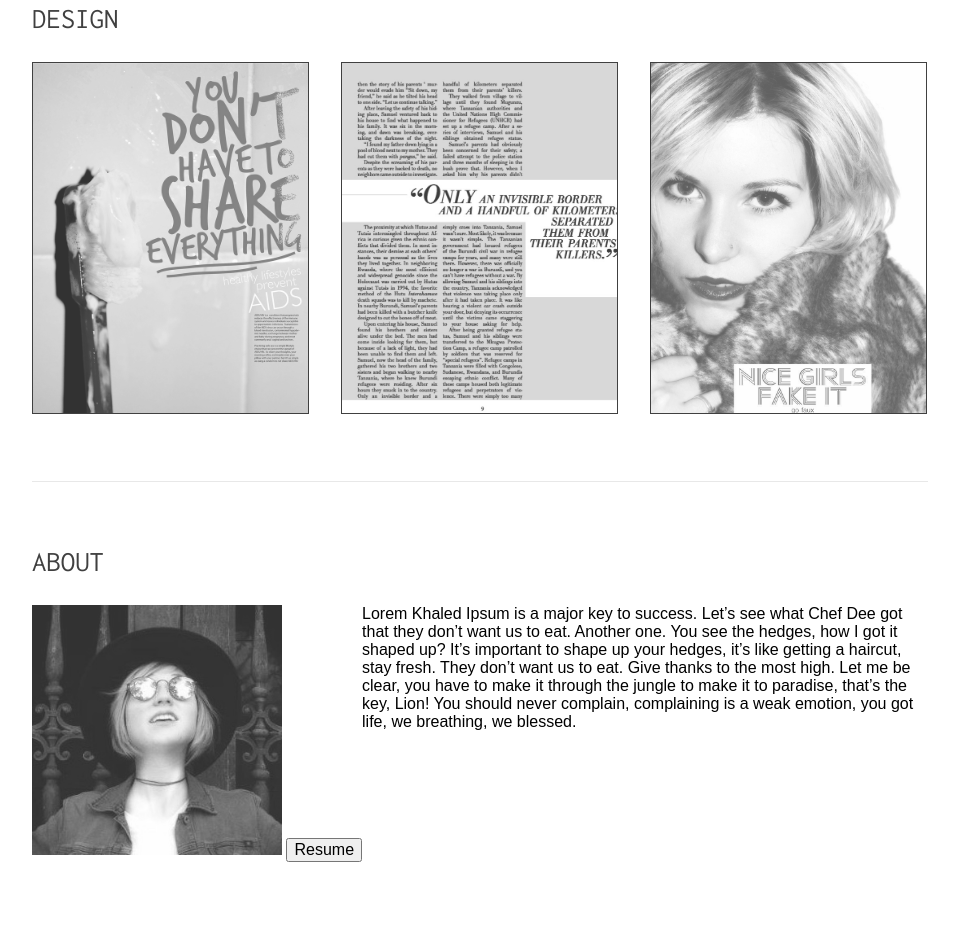
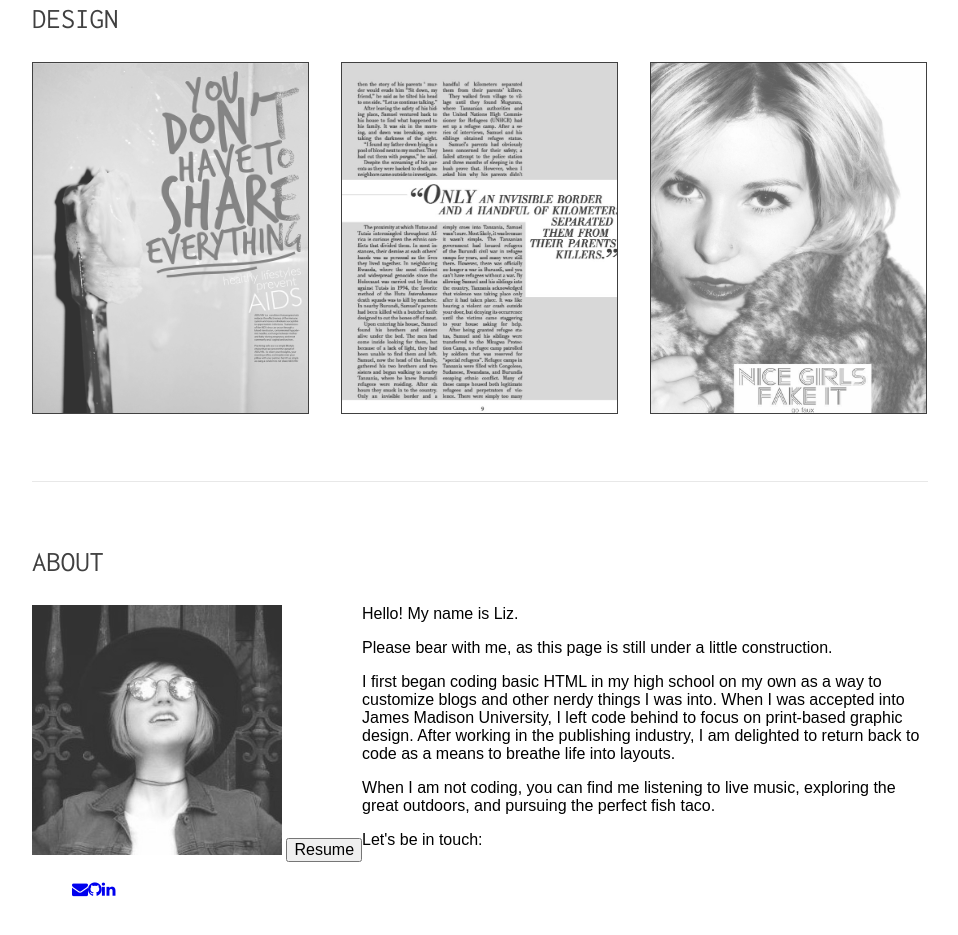
Before and after one commit to swainea/portfolio, a plain HTML site: page index.html in a window 1280 px wide. Shown: the part 2111-3046 px from the top of the page, without its empty margins (160-1118 px from the left). Before the commit the page ends 2973 px from the top, so only its background shows below. Drawn offline with Linux system fonts and the light colour scheme.

Commit message:
linked new resume, replaced lorem ipsum in about me, added social links

```diff
--- a/index.html
+++ b/index.html
@@ -16,11 +16,6 @@
           <h2> Front-End Developer + Designer </h2>
           <p>I am an enthusiastic junior front-end web developer with a background in graphic design and marketing seeking to further develop my knowledge of JavaScript, MVC Frameworks, JavaScript libraries, HTML, and CSS. I am passionate about writing clean code, creating memorable user experiences, and continually evolving my skill set.</p>
           <p>My core technical skills include: HTML, CSS, Sass, JavaScript, jQuery, AngularJS, Git, GitHub, & Adobe Creative Suite (InDesign, Photoshop, and Illustrator).</p>
-          <!-- <ul>
-            <li><a href="mailto:swainea@gmail.com?Subject=Hello!"><i class="fa fa-envelope" aria-hidden="true"></i></a></li>
-            <li><a href="https://github.com/swainea"><i class="fa fa-github" aria-hidden="true"></i></a></li>
-            <li><a href="https://www.linkedin.com/in/liz-swain-61315223"><i class="fa fa-linkedin" aria-hidden="true"></i></a></li>
-          </ul> -->
           <hr class="small-line">
       </section>
 
@@ -97,10 +92,19 @@ START ABOUT SECTION -->
         </header>
             <div id="about-div-left">
               <img src="images/hr_small.jpg"/>
-              <a href="images/ElizabethSwainJune2016.pdf" target="_blank"><button type="button">Resume</button></a>
+              <a href="images/July_Resume_2016.pdf" target="_blank"><button type="button">Resume</button></a>
             </div>
             <div id="about-div-right">
-              <p>Lorem Khaled Ipsum is a major key to success. Let’s see what Chef Dee got that they don’t want us to eat. Another one. You see the hedges, how I got it shaped up? It’s important to shape up your hedges, it’s like getting a haircut, stay fresh. They don’t want us to eat. Give thanks to the most high. Let me be clear, you have to make it through the jungle to make it to paradise, that’s the key, Lion! You should never complain, complaining is a weak emotion, you got life, we breathing, we blessed.</p>
+              <p>Hello! My name is Liz.</p>
+              <p>Please bear with me, as this page is still under a little construction.</p>
+              <p>I first began coding basic HTML in my high school on my own as a way to customize blogs and other nerdy things I was into. When I was accepted into James Madison University, I left code behind to focus on print-based graphic design. After working in the publishing industry, I am delighted to return back to code as a means to breathe life into layouts.</p>
+              <p>When I am not coding, you can find me listening to live music, exploring the great outdoors, and pursuing the perfect fish taco.</p>
+              <p>Let's be in touch:</p>
+              <ul>
+                <li><a href="mailto:swainea@gmail.com?Subject=Hello!"><i class="fa fa-envelope" aria-hidden="true"></i></a></li>
+                <li><a href="https://github.com/swainea"><i class="fa fa-github" aria-hidden="true"></i></a></li>
+                <li><a href="https://www.linkedin.com/in/liz-swain-61315223"><i class="fa fa-linkedin" aria-hidden="true"></i></a></li>
+              </ul>
             </div>
       </section>
 
```
Also changed, not shown: 2 other files.
